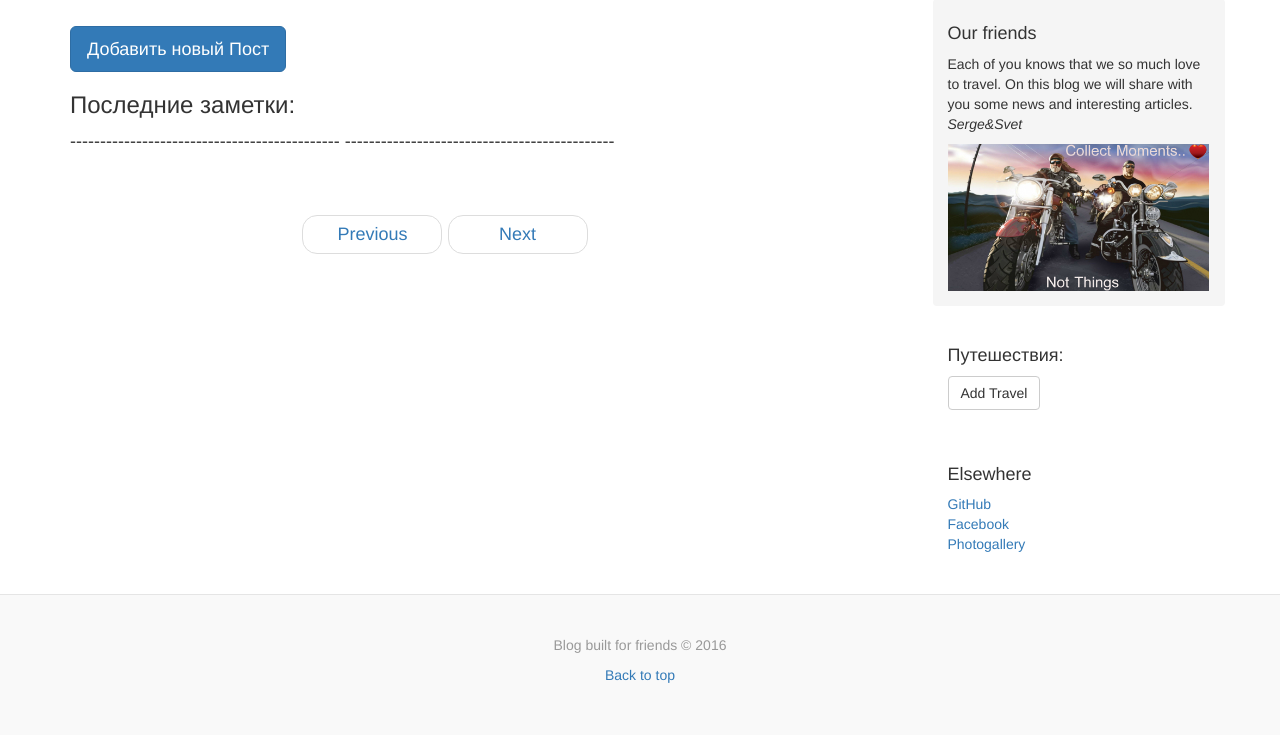
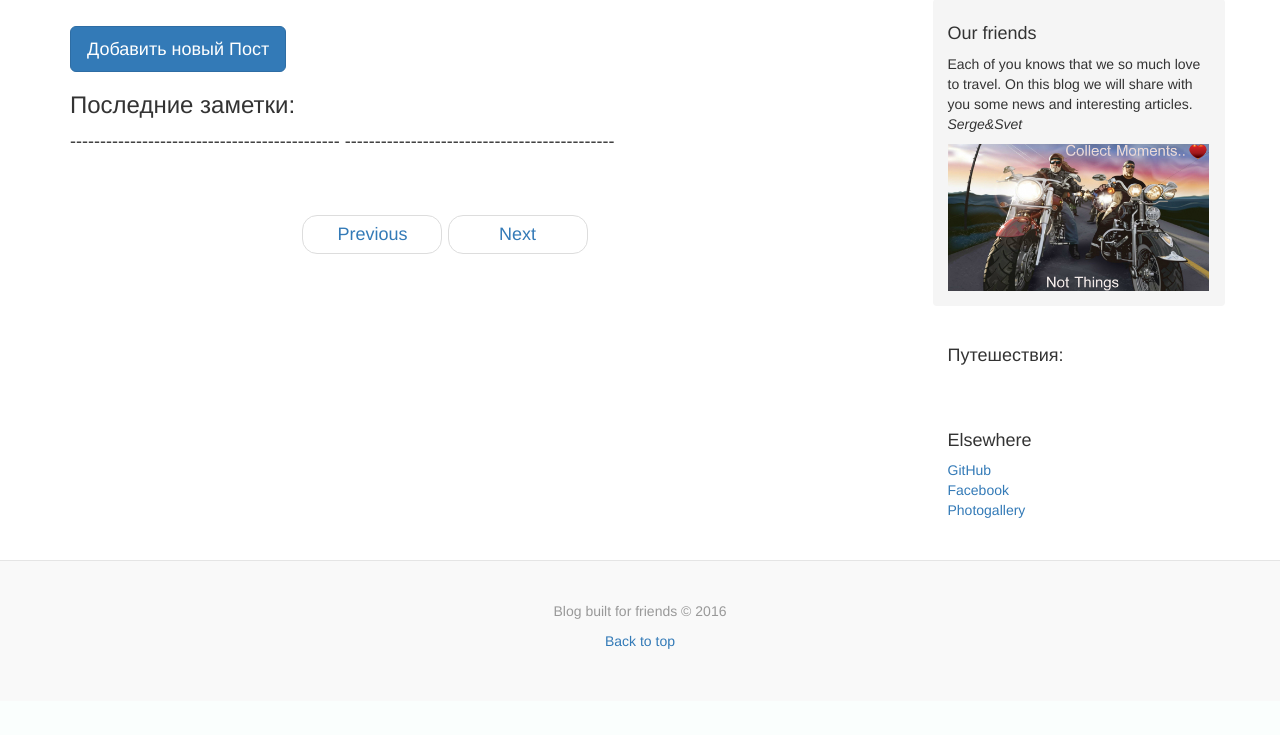
Before and after one commit to svetlanadev/WildWorld, a Django app: page / in a window 1280 px wide. Shown: the part 146-881 px from the top of the page. After the commit the page ends 795 px from the top, so only its background shows below. Run offline with Django 3.2, Linux system fonts and the light colour scheme; the visitor is signed in with stand-in values (Sample User, id 1); data that the repository does not hold is empty; some libraries are stand-ins or nearby versions.

Commit message:
Comments add_category(Travel), add_post

```diff
--- a/blog/templates/base.html
+++ b/blog/templates/base.html
@@ -82,7 +82,6 @@
                  {% endfor %}
               </li>
             </ol>
-            <a class="btn btn-default" href="{% url 'blog:category_add' %}" role="button">Add Travel</a>
           </div>
            {% else %}
             <div class="sidebar-module">
@@ -117,7 +116,5 @@
       </p>
     </div>
 
-
-
 </body>
 </html>
--- a/blog/templates/index.html
+++ b/blog/templates/index.html
@@ -9,7 +9,7 @@
 <div>
 	<br/>
 	{% if user.is_authenticated %}
-		<a class="btn btn-primary btn-lg" href="{% url 'blog:post_add' %}" role="button">Добавить новый Пост</a>
+	    <a class="btn btn-primary btn-lg" href="#" role="button">Добавить новый Пост</a>
 		<h3>Последние заметки: </h3>
     	{% for post in posts %}
 	    	<h2 class="blog-post-title">{{ post.title }}</h2>
--- a/blog/urls.py
+++ b/blog/urls.py
@@ -9,7 +9,7 @@ urlpatterns = [
 	url(r'^contact/$', views.contact, name='contact'),
 	url(r'^allposts/(.*)', views.allposts, name='allposts'),
 	url(r'^post/(?P<post_id>[0-9]+)/$', views.post_detail, name = 'post_detail'),
-	url(r'^post/add/$', views.post_add, name='post_add'),
+	# url(r'^post/add/$', views.post_add, name='post_add'),
 	url(r'^post/(?P<post_id>[0-9]+)/edit/$', views.post_edit, name='post_edit'),
 	url(r'^allcategory/(.*)', views.allcategory, name='allcategory'),
 	url(r'^category/(?P<category_id>[0-9]+)/$', views.category, name='category'),
@@ -21,7 +21,7 @@ urlpatterns = [
 	# url(r'^restricted/', views.restricted, name='restricted'),
 	url(r'^logout/', views.user_logout, name='logout'),
 	url(r'^post/(?P<post_id>\d+)/comment/$', views.add_comment_to_post, name='add_comment_to_post'),
-	url(r'^category/add/', views.category_add, name='category_add'),
+	# url(r'^category/add/', views.category_add, name='category_add'),
 
 	url(r'^(?P<question_id>\d+)/results/$', views.results, name="results"),
     url(r'^(?P<question_id>\d+)/vote/$', views.vote, name="vote"),
--- a/blog/views.py
+++ b/blog/views.py
@@ -151,29 +151,29 @@ def user_logout(request):
 	return HttpResponseRedirect('/index/')
 
 
-def category_add(request):
-    if request.method == "POST":
-        form = CategoryForm(request.POST)
-        if form.is_valid():
-            form.save(commit=True)
-            return index(request)
-    else:
-        form = CategoryForm()
-    return render(request, "category_add.html", {'form' : form})
+# def category_add(request):
+#     if request.method == "POST":
+#         form = CategoryForm(request.POST)
+#         if form.is_valid():
+#             form.save(commit=True)
+#             return index(request)
+#     else:
+#         form = CategoryForm()
+#     return render(request, "category_add.html", {'form' : form})
 
-def post_add(request):
-
-    if request.method == "POST":
-        form = PostForm(request.POST)
-        if form.is_valid():
-            post = form.save(commit=False)
-            post.author = request.user.id
-            post.created = timezone.now()
-            post.save()
-            return redirect('/post_detail/', post_id=p.id)
-    else:
-        form = PostForm()
-    return render(request, "post_add.html", {"form" : form})
+# def post_add(request):
+#
+#     if request.method == "POST":
+#         form = PostForm(request.POST)
+#         if form.is_valid():
+#             post = form.save(commit=False)
+#             post.author = request.user.id
+#             post.created = timezone.now()
+#             post.save()
+#             return redirect('/post_detail/', post_id=p.id)
+#     else:
+#         form = PostForm()
+#     return render(request, "post_add.html", {"form" : form})
 
 
 def add_comment_to_post(request, post_id):
```
